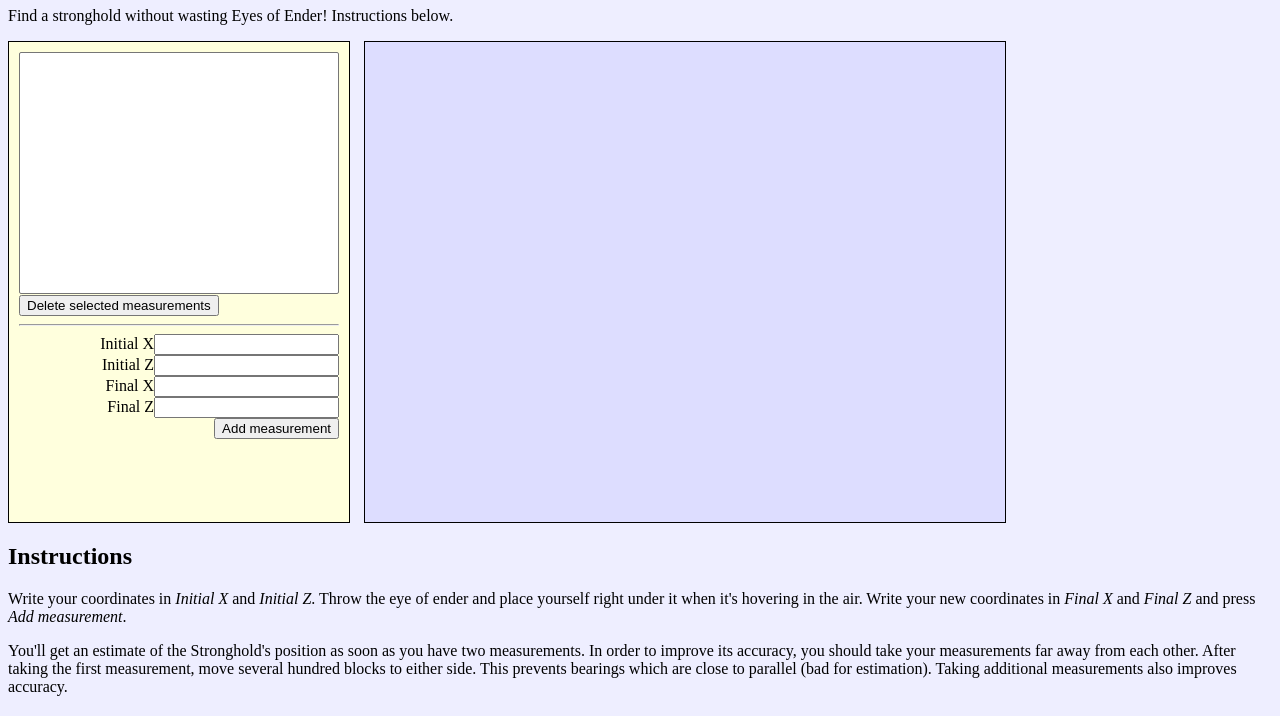
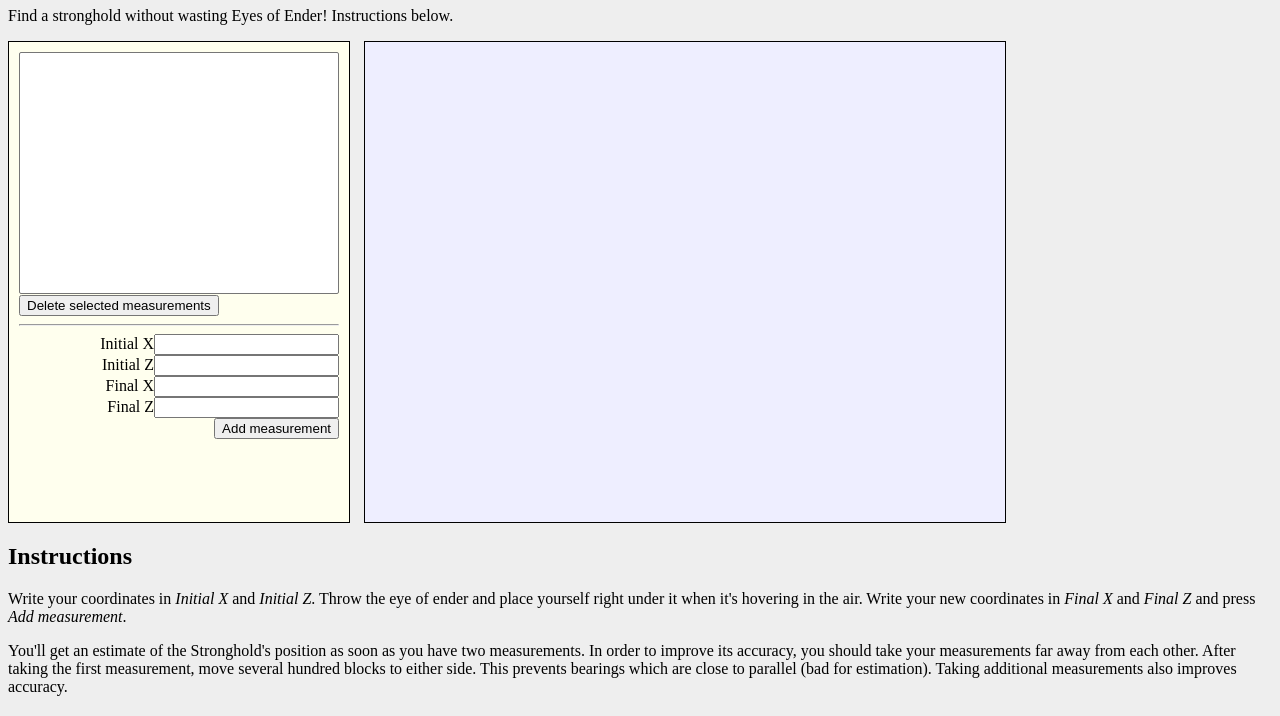
Before and after one commit to ignamv/stronghold-finder, a plain HTML site: page index.html in a window 1280 px wide. Shown: the part 73-789 px from the top of the page. Drawn offline with Linux system fonts and the light colour scheme.

Commit message:
Prettier colors

```diff
--- a/strong.css
+++ b/strong.css
@@ -1,12 +1,12 @@
 body {
-    background-color: #eef;
+    background-color: #eee;
 }
 #controls {
     width: 320px;
     height: 460px;
     padding: 10px;
     border: thin solid black;
-    background: #ffd;
+    background: #ffe;
     display: inline-block;
     vertical-align: top;
 }
@@ -14,7 +14,7 @@ body {
 #map_frame {
     width: 640px;
     height: 480px;
-    background: #ddf;
+    background: #eef;
     margin-left: 10px;
     border: thin solid black;
     display: inline-block;
```
